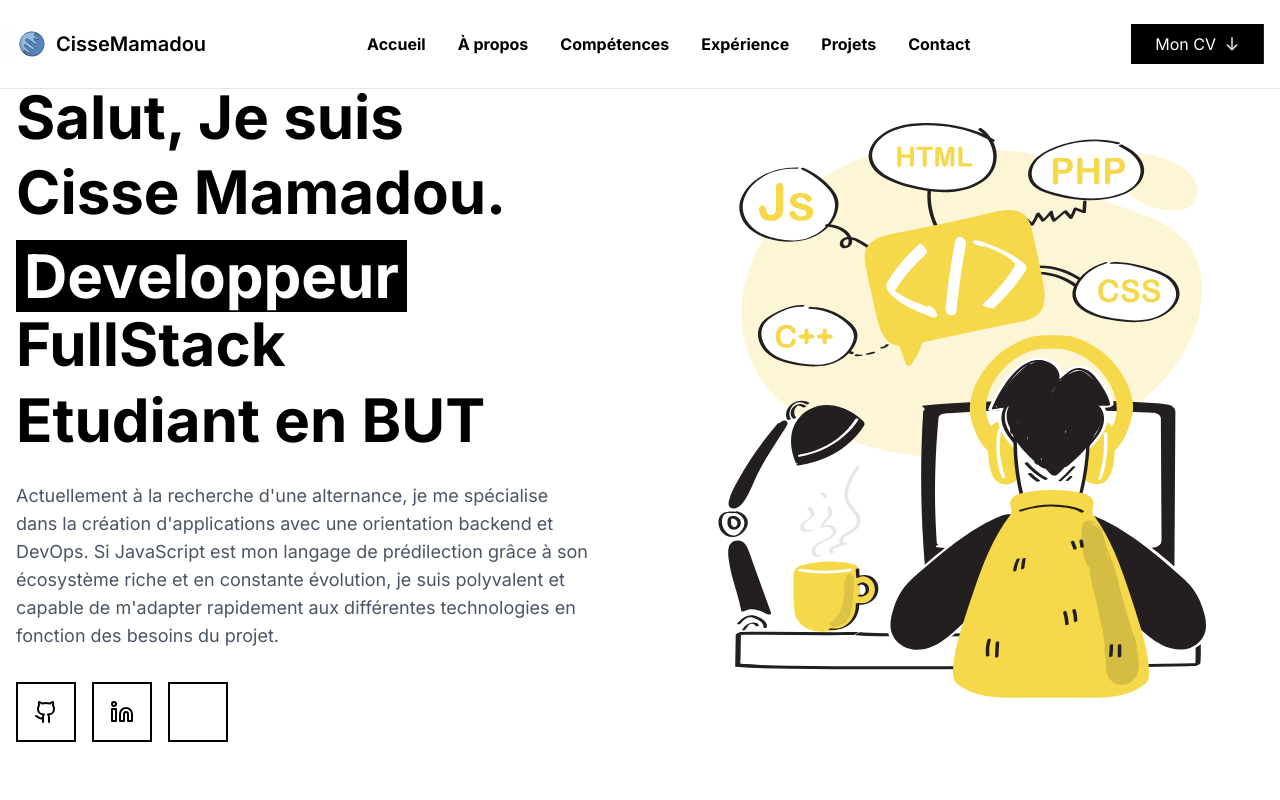
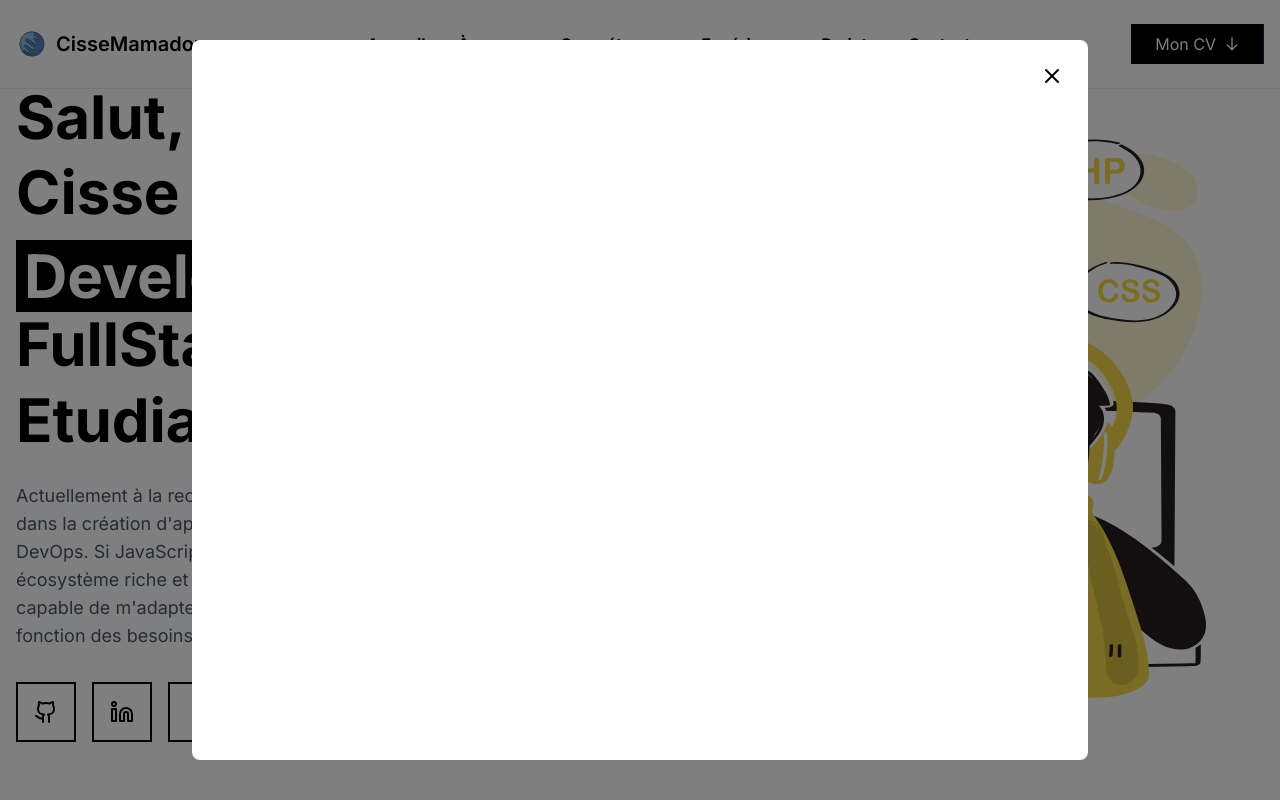
Before and after one commit to Neptune2k21/mon-portfolio, a Next.js app: page / in a window 1280 px wide. Both pictures are taken after a click on the button "Mon CV". Shown: the top 800 px of the page. Built offline with nearby package versions, Linux system fonts and the light colour scheme; some icons are missing.

Commit message:
Ajout d'une modal pour afficher le CV avec animation et gestion de l'état d'ouverture

```diff
--- a/app/page.tsx
+++ b/app/page.tsx
@@ -16,6 +16,7 @@ import {zodResolver} from "@hookform/resolvers/zod"
 import { ContactFormValues, contactFormSchema } from "@/app/types/contact"
 import SkillsSection from "@/components/skill-card"
 import {Toast} from "@/components/ui/toast"
+import { CVModal } from "@/components/cv-modal"
 
 gsap.registerPlugin(ScrollTrigger)
 gsap.registerPlugin(ScrollToPlugin);
@@ -36,6 +37,7 @@ const item = {
 
 
 export default function Home() {
+  const [isCVModalOpen, setIsCVModalOpen] = useState(false);
   const ProjectSection = () => {
     const projects = [
       {
@@ -472,16 +474,7 @@ const onSubmit = async (data: ContactFormValues) => {
 <motion.button
   whileHover={{ scale: 1.05 }}
   whileTap={{ scale: 0.95 }}
-  onClick={() => {
-    // Ici, vous pouvez ajouter une modal ou un drawer pour afficher le CV
-    gsap.to("#cvModal", {
-      duration: 0.5,
-      opacity: 1,
-      y: 0,
-      display: "flex",
-      ease: "power4.out"
-    });
-  }}
+  onClick={() => setIsCVModalOpen(true)}
   className="px-6 py-2 bg-black text-white relative group overflow-hidden"
 >
   <motion.span
@@ -523,6 +516,12 @@ const onSubmit = async (data: ContactFormValues) => {
     transition={{ duration: 0.3, delay: 0.1 }}
   />
 </motion.button>
+
+    {/*  modal cv */}
+    <CVModal
+      isOpen={isCVModalOpen}
+      onClose={() => setIsCVModalOpen(false)}
+    />
     </div>
   </div>
 </motion.header>
--- /dev/null
+++ b/components/cv-modal.tsx
@@ -0,0 +1,42 @@
+import { motion } from "framer-motion";
+import { X } from "lucide-react";
+
+interface CVModalProps {
+  isOpen: boolean;
+  onClose: () => void;
+}
+
+export const CVModal = ({ isOpen, onClose }: CVModalProps) => {
+  if (!isOpen) return null;
+
+  return (
+    <motion.div
+      initial={{ opacity: 0 }}
+      animate={{ opacity: 1 }}
+      exit={{ opacity: 0 }}
+      className="fixed inset-0 z-50 flex items-center justify-center bg-black/50 p-4"
+      onClick={onClose}
+    >
+      <motion.div
+        initial={{ y: 50, opacity: 0 }}
+        animate={{ y: 0, opacity: 1 }}
+        exit={{ y: 50, opacity: 0 }}
+        className="relative w-full max-w-4xl h-[90vh] bg-white rounded-lg"
+        onClick={(e) => e.stopPropagation()}
+      >
+        <button
+          onClick={onClose}
+          className="absolute top-4 right-4 p-2 hover:bg-gray-100 rounded-full"
+        >
+          <X className="w-6 h-6" />
+        </button>
+
+        <iframe
+          src="/cv.pdf"
+          className="w-full h-full rounded-lg"
+          title="CV"
+        />
+      </motion.div>
+    </motion.div>
+  );
+};
```
Also changed, not shown: 1 other file (tests, documents, lock files or other folders).
